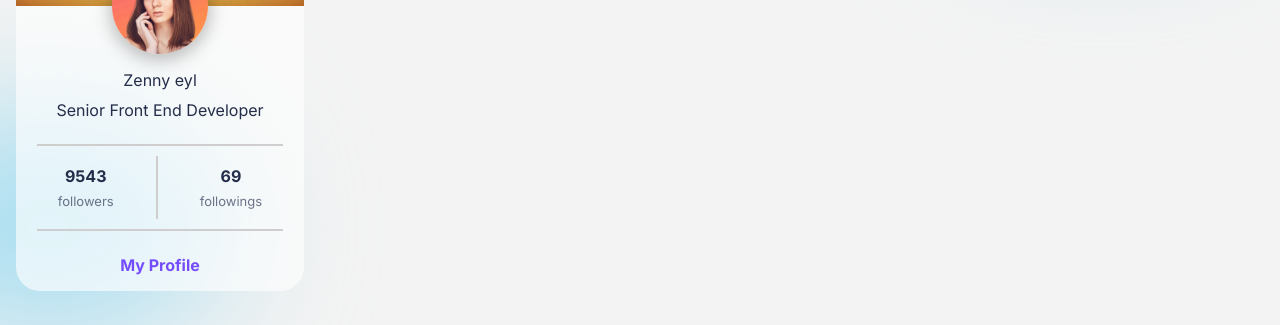
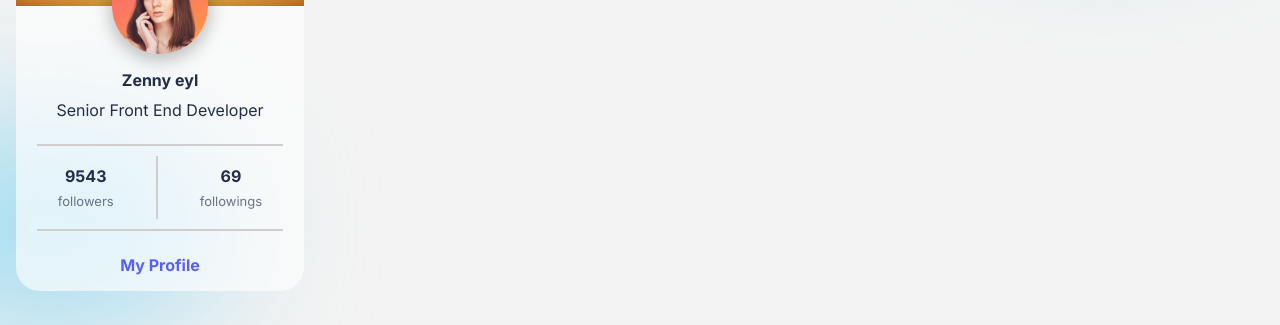
Before and after one commit to RahulBisht001/Social-Media-website, a React (Create React App) app: page / in a window 1280 px wide. Shown: the part 174-499 px from the top of the page. Built offline with nearby package versions, Linux system fonts and the light colour scheme.

Commit message:
Little Changes in the App.css and profileCard

```diff
--- a/src/App.css
+++ b/src/App.css
@@ -13,6 +13,8 @@
   --video: #4A4EB7;
   --location: #EF5757;
   --shedule: #E1AE4A;
+/* Special Changes  */
+  --profileNameColor: linear-gradient(98.63deg, #409efc 0%, #5627f1 100%);
 }
 
 .App {
--- a/src/components/ProfileCard/ProfileCard.css
+++ b/src/components/ProfileCard/ProfileCard.css
@@ -26,6 +26,9 @@
     position: absolute;
     bottom: -3rem;
     box-shadow: var(--profileShadow);
+}
+.ProfileName>span:nth-of-type(1) {
+    font-weight: bold;
 }
 
 .followStatus {
@@ -74,7 +77,7 @@
 .ProfileCard>span {
     font-weight: bold;
     /* color: orange; */
-        color: #764dfd;
+    color: #595ffc;
     cursor: pointer;
     align-self: center;
     margin-bottom: 1rem;
```
